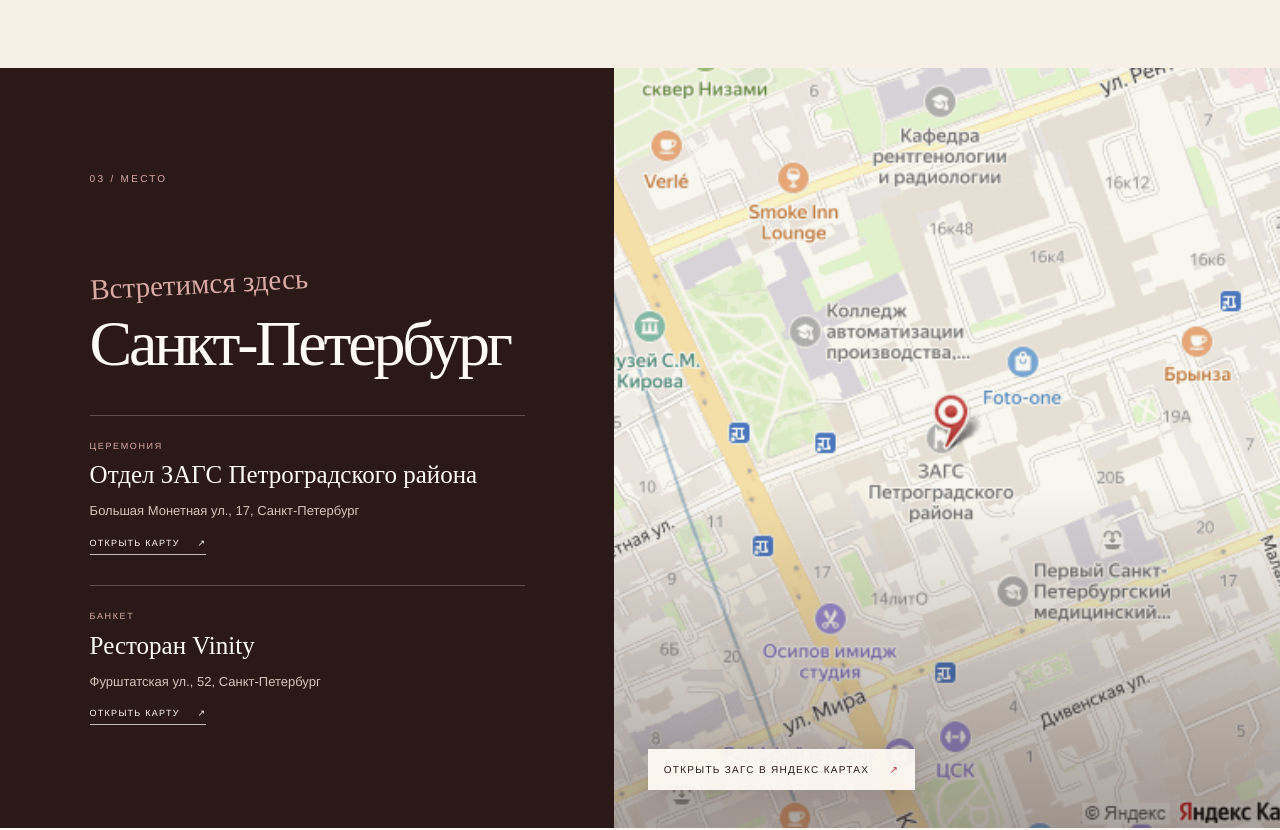
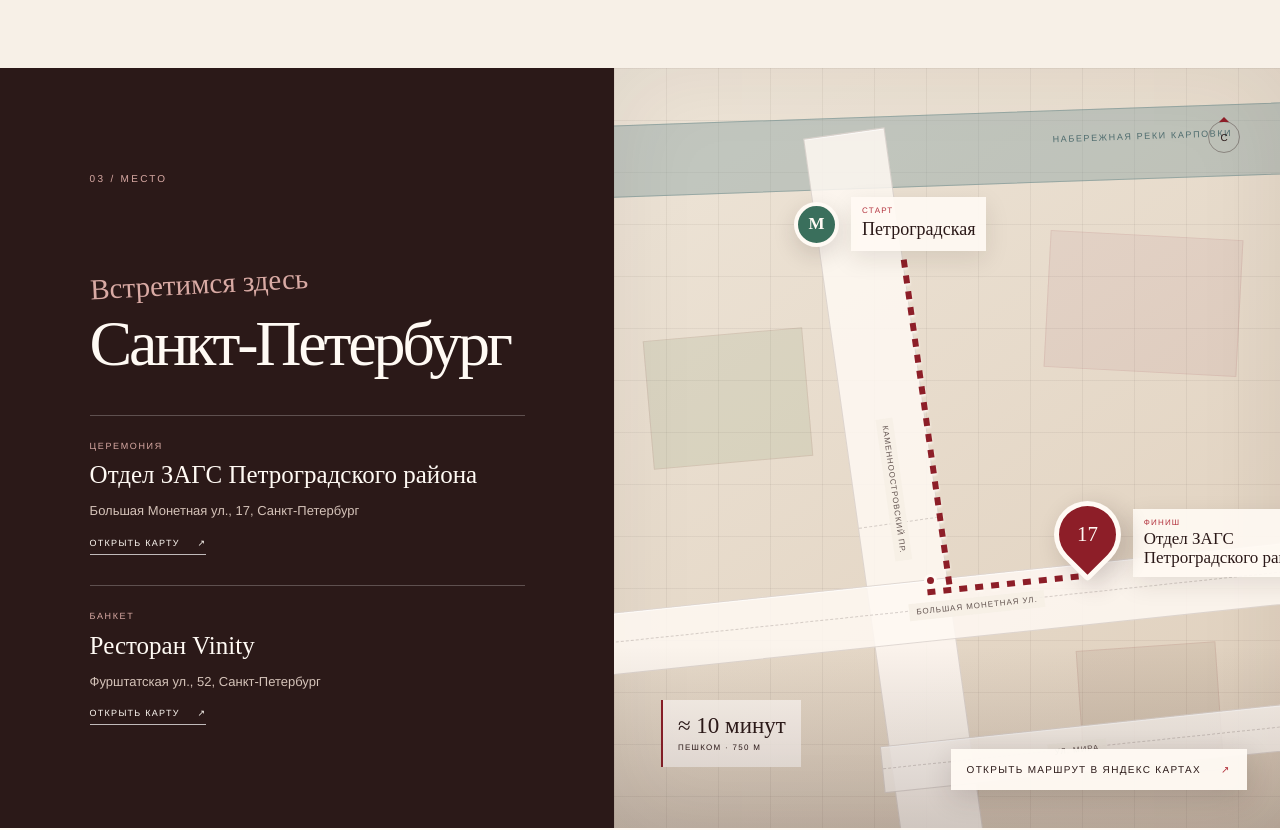
Before and after one commit to herr-wahnsinn/wedding-invitation, a Next.js app: page / in a window 1280 px wide. Shown: the part 2160-2990 px from the top of the page. Built offline with nearby package versions, Linux system fonts and the light colour scheme.

Commit message:
Replace map snapshot with walking route diagram

```diff
--- a/app/globals.css
+++ b/app/globals.css
@@ -105,12 +105,50 @@
 .venue-item .address { margin-top: 10px; }
 .venue-link { display: inline-block; margin-top: 14px; padding-bottom: 4px; border-bottom: 1px solid rgba(255,255,255,.7); font-size: 9px; letter-spacing: .14em; text-transform: uppercase; }
 .venue-link span { margin-left: 14px; }
-.map-art { position: relative; overflow: hidden; background: #ece8df; min-height: 100%; isolation: isolate; }
-.map-image { object-fit: cover; object-position: center; filter: saturate(.76) sepia(.08) contrast(.94); transition: transform .6s ease, filter .35s ease; }
-.map-art::after { content: ""; position: absolute; inset: 0; z-index: 1; background: linear-gradient(180deg, transparent 55%, rgba(43,25,24,.38)); pointer-events: none; }
-.map-art:hover .map-image, .map-art:focus-visible .map-image { transform: scale(1.025); filter: saturate(.95) sepia(0) contrast(1); }
+.map-art { position: relative; overflow: hidden; background: #e9dfcf; min-height: 100%; isolation: isolate; }
+.route-map { position: absolute; inset: 0; overflow: hidden; background: linear-gradient(145deg, #eee5d8 0%, #dfcfbc 100%); }
+.route-map::before { content: ""; position: absolute; inset: 0; background-image: linear-gradient(rgba(43,25,24,.055) 1px, transparent 1px), linear-gradient(90deg, rgba(43,25,24,.055) 1px, transparent 1px); background-size: 52px 52px; }
+.route-map::after { content: ""; position: absolute; inset: 0; box-shadow: inset 0 0 90px rgba(43,25,24,.08); pointer-events: none; }
+.route-river { position: absolute; left: -8%; top: 6%; width: 116%; height: 72px; border-top: 1px solid rgba(83,119,121,.38); border-bottom: 1px solid rgba(83,119,121,.38); background: rgba(116,148,150,.36); transform: rotate(-2deg); }
+.route-river span { position: absolute; right: 13%; top: 23px; color: #4f6d6f; font: 9px var(--sans); letter-spacing: .18em; text-transform: uppercase; }
+.route-block { position: absolute; border: 1px solid rgba(141,30,40,.08); background: rgba(172,117,128,.11); }
+.route-block-one { width: 29%; height: 18%; right: 6%; top: 22%; transform: rotate(3deg); }
+.route-block-two { width: 24%; height: 17%; left: 5%; top: 35%; transform: rotate(-5deg); background: rgba(79,121,66,.10); }
+.route-block-three { width: 21%; height: 17%; right: 9%; bottom: 7%; transform: rotate(-4deg); background: rgba(117,92,72,.10); }
+.route-road { position: absolute; z-index: 1; background: rgba(255,250,244,.84); border: 1px solid rgba(43,25,24,.14); color: rgba(43,25,24,.72); box-shadow: 0 1px 0 rgba(255,255,255,.7) inset; }
+.route-road::before { content: ""; position: absolute; inset: 47% 0 auto; border-top: 1px dashed rgba(43,25,24,.18); }
+.route-road span { position: absolute; padding: 4px 7px; background: rgba(247,240,231,.92); font: 8px var(--sans); letter-spacing: .12em; text-transform: uppercase; white-space: nowrap; }
+.route-kamennoostrovsky { left: 37%; top: 8%; width: 82px; height: 110%; transform: rotate(-8deg); }
+.route-kamennoostrovsky span { left: 50%; top: 43%; transform: translate(-50%,-50%) rotate(90deg); }
+.route-monetnaya { left: -7%; top: 67%; width: 116%; height: 62px; transform: rotate(-6deg); }
+.route-monetnaya span { left: 53%; top: 50%; transform: translate(-50%,-50%); }
+.route-mira { left: 40%; top: 86%; width: 70%; height: 47px; transform: rotate(-6deg); }
+.route-mira span { left: 42%; top: 50%; transform: translate(-50%,-50%); }
+.walk-segment { position: absolute; z-index: 4; display: block; filter: drop-shadow(0 2px 1px rgba(255,250,244,.9)); }
+.walk-segment-one { left: 46.5%; top: 25%; width: 6px; height: 44%; transform: rotate(-8deg); background: repeating-linear-gradient(to bottom, var(--wine) 0 8px, transparent 8px 16px); }
+.walk-segment-two { left: 47%; top: 67.5%; width: 24%; height: 6px; transform: rotate(-6deg); background: repeating-linear-gradient(to right, var(--wine) 0 8px, transparent 8px 16px); }
+.route-turn { position: absolute; left: 46.5%; top: 66.5%; z-index: 5; width: 13px; height: 13px; border-radius: 50%; border: 3px solid var(--paper); background: var(--wine); }
+.route-start, .route-finish { position: absolute; z-index: 6; display: flex; align-items: center; gap: 12px; }
+.route-start { left: 27%; top: 17%; }
+.route-start p, .route-finish p { margin: 0; padding: 9px 11px; background: rgba(255,250,244,.92); box-shadow: 0 8px 24px rgba(43,25,24,.10); }
+.route-start small, .route-finish small { display: block; margin-bottom: 3px; color: var(--red); font: 8px var(--sans); letter-spacing: .15em; text-transform: uppercase; }
+.route-start strong { font: 400 18px var(--serif); white-space: nowrap; }
+.metro-symbol { width: 45px; height: 45px; border-radius: 50%; display: grid; place-content: center; flex: none; border: 4px solid var(--paper); background: #3a6f5c; color: var(--paper); font: 600 17px var(--serif); box-shadow: 0 8px 22px rgba(43,25,24,.15); }
+.route-finish { left: 66%; top: 57%; align-items: flex-start; }
+.route-finish p { margin-top: 8px; }
+.route-finish strong { display: block; font: 400 17px/1.1 var(--serif); white-space: nowrap; }
+.route-pin { width: 67px; height: 67px; border: 5px solid var(--paper); border-radius: 50% 50% 50% 4px; display: grid; place-content: center; flex: none; transform: rotate(-45deg); background: var(--wine); color: var(--paper); box-shadow: 0 10px 25px rgba(43,25,24,.2); }
+.route-pin i { transform: rotate(45deg); font: 400 21px var(--serif); }
+.route-duration { position: absolute; z-index: 5; left: 7%; bottom: 8%; margin: 0; padding: 13px 15px; border-left: 2px solid var(--wine); background: rgba(255,250,244,.84); }
+.route-duration strong, .route-duration span { display: block; }
+.route-duration strong { font: 400 23px var(--serif); }
+.route-duration span { margin-top: 3px; font-size: 8px; letter-spacing: .16em; text-transform: uppercase; }
+.route-north { position: absolute; z-index: 5; right: 6%; top: 7%; width: 32px; height: 32px; display: grid; place-content: center; border: 1px solid rgba(43,25,24,.35); border-radius: 50%; font: 10px var(--sans); }
+.route-north::before { content: ""; position: absolute; left: 50%; bottom: 100%; border: 5px solid transparent; border-bottom-color: var(--wine); transform: translateX(-50%); }
+.map-art::after { content: ""; position: absolute; inset: 0; z-index: 7; background: linear-gradient(180deg, transparent 76%, rgba(43,25,24,.2)); pointer-events: none; }
+.map-art:hover .route-map { filter: saturate(1.05); }
 .map-art:focus-visible { outline: 3px solid var(--red); outline-offset: -3px; }
-.map-link-label { position: absolute; left: 5%; bottom: 5%; z-index: 2; padding: 13px 16px; background: rgba(255,250,244,.94); color: var(--chocolate); font-size: 10px; letter-spacing: .13em; text-transform: uppercase; box-shadow: 0 8px 28px rgba(43,25,24,.16); }
+.map-link-label { position: absolute; right: 5%; bottom: 5%; z-index: 8; padding: 13px 16px; background: rgba(255,250,244,.96); color: var(--chocolate); font-size: 10px; letter-spacing: .13em; text-transform: uppercase; box-shadow: 0 8px 28px rgba(43,25,24,.16); }
 .map-link-label b { margin-left: 16px; color: var(--red); font-weight: 400; }
 
 .dress-code { padding: 150px 7vw; display: grid; grid-template-columns: 53% 37%; gap: 10%; background: var(--paper); align-items: end; }
@@ -164,7 +202,7 @@
   .intro { padding: 100px 24px 135px; grid-template-columns: 1fr; gap: 36px; }.intro-main h2 { font-size: 45px; }.intro-aside { padding: 0; max-width: 500px; }.story-photo { margin: 38px 0 -55px; max-width: 430px; }
   .save-date { gap: 24px; font-size: 54px; padding: 22px 0; }
   .program { padding: 110px 24px 90px; grid-template-columns: 1fr; gap: 60px; }.section-heading h2 { font-size: 50px; }.timeline-item { grid-template-columns: 78px 1fr 10px; gap: 14px; }.timeline h3 { font-size: 24px; }
-  .location { grid-template-columns: 1fr; }.location-card { padding: 90px 24px; min-height: 760px; }.location-card h2 { font-size: 62px; }.map-art { min-height: 460px; }.map-link-label { left: 24px; bottom: 24px; }
+  .location { grid-template-columns: 1fr; }.location-card { padding: 90px 24px; min-height: 760px; }.location-card h2 { font-size: 62px; }.map-art { min-height: 560px; }.map-link-label { right: 24px; bottom: 24px; }.route-start { left: 24%; }.route-finish { left: 64%; }.route-duration { left: 5%; bottom: 7%; }
   .dress-code { padding: 100px 24px; grid-template-columns: 1fr; gap: 50px; }.dress-code h2 { font-size: 49px; }.dress-copy { max-width: 500px; }.palette { max-width: 390px; }
   .rsvp { padding: 100px 24px; grid-template-columns: 1fr; gap: 65px; }.rsvp h2 { font-size: 57px; }.rsvp-copy .script-note { margin-top: 45px; }
   footer { padding: 90px 24px 32px; }footer h2 { margin-bottom: 65px; font-size: 17vw; }footer div { gap: 30px; text-align: left; }
@@ -173,7 +211,7 @@
 @media (max-width: 460px) {
   .hero { padding-left: 16px; padding-right: 16px; }.hero h1 { font-size: 21vw; row-gap: .15em; }.hero h1 span:last-child { margin-left: 22%; }.hero h1 i { left: 4%; top: 53%; transform: translateY(-22%); }.hero-meta, .hero .primary-link { margin-left: 22%; }.hero-art { min-height: 455px; }.portrait-frame { width: 86%; }.figure { height: 55%; }.date-stamp { width: 82px; height: 82px; }.date-stamp strong { font-size: 35px; }.flower { width: 78px; height: 78px; }.portrait-caption { font-size: 14px; }
   .intro h2, .section-heading h2, .dress-code h2 { font-size: 40px; }.script-note { font-size: 25px; }.timeline-item { grid-template-columns: 66px 1fr 8px; }.time { font-size: 22px; }.timeline p { font-size: 12px; }
-  .location-card h2 { font-size: 49px; }.map-art { min-height: 390px; }.map-link-label { right: 16px; left: 16px; bottom: 16px; text-align: center; }
+  .location-card h2 { font-size: 49px; }.map-art { min-height: 510px; }.map-link-label { right: 16px; left: 16px; bottom: 16px; text-align: center; }.route-river { height: 54px; }.route-river span { display: none; }.route-road span { font-size: 7px; }.route-kamennoostrovsky { left: 34%; width: 63px; }.route-monetnaya { top: 65%; height: 50px; }.walk-segment-one { left: 45%; top: 24%; height: 43%; }.walk-segment-two { left: 46%; top: 65.5%; width: 26%; }.route-turn { left: 45%; top: 64.5%; }.route-start { left: 9%; top: 16%; gap: 7px; }.route-start p { padding: 7px 8px; }.route-start strong { font-size: 15px; }.metro-symbol { width: 39px; height: 39px; }.route-finish { left: 60%; top: 54%; display: block; }.route-finish p { position: absolute; left: -40px; top: 57px; width: 145px; margin: 0; padding: 6px 8px; text-align: center; }.route-finish strong { font-size: 13px; white-space: normal; }.route-pin { width: 56px; height: 56px; }.route-duration { left: 16px; bottom: 74px; padding: 9px 11px; }.route-duration strong { font-size: 19px; }.route-north { right: 5%; top: 5%; }
   .rsvp h2 { font-size: 49px; }.success { padding: 30px 20px; }footer div { flex-direction: column; gap: 8px; align-items: center; text-align: center; }
 }
 
--- a/app/page.tsx
+++ b/app/page.tsx
@@ -207,14 +207,29 @@
           rel="noreferrer"
           aria-label="Открыть Отдел ЗАГС Петроградского района в Яндекс Картах"
         >
-          <Image
-            className="map-image"
-            src="/zags-yandex-map.png"
-            alt="Карта расположения Отдела ЗАГС Петроградского района"
-            fill
-            sizes="(max-width: 850px) 100vw, 52vw"
-          />
-          <span className="map-link-label">Открыть ЗАГС в Яндекс Картах <b aria-hidden="true">↗</b></span>
+          <div className="route-map" aria-hidden="true">
+            <div className="route-river"><span>набережная реки Карповки</span></div>
+            <div className="route-block route-block-one" />
+            <div className="route-block route-block-two" />
+            <div className="route-block route-block-three" />
+            <div className="route-road route-kamennoostrovsky"><span>Каменноостровский пр.</span></div>
+            <div className="route-road route-monetnaya"><span>Большая Монетная ул.</span></div>
+            <div className="route-road route-mira"><span>ул. Мира</span></div>
+            <span className="walk-segment walk-segment-one" />
+            <span className="walk-segment walk-segment-two" />
+            <span className="route-turn" />
+            <div className="route-start">
+              <span className="metro-symbol">М</span>
+              <p><small>старт</small><strong>Петроградская</strong></p>
+            </div>
+            <div className="route-finish">
+              <span className="route-pin"><i>17</i></span>
+              <p><small>финиш</small><strong>Отдел ЗАГС<br />Петроградского района</strong></p>
+            </div>
+            <p className="route-duration"><strong>≈ 10 минут</strong><span>пешком · 750 м</span></p>
+            <span className="route-north">С</span>
+          </div>
+          <span className="map-link-label">Открыть маршрут в Яндекс Картах <b aria-hidden="true">↗</b></span>
         </a>
       </section>
 
```
